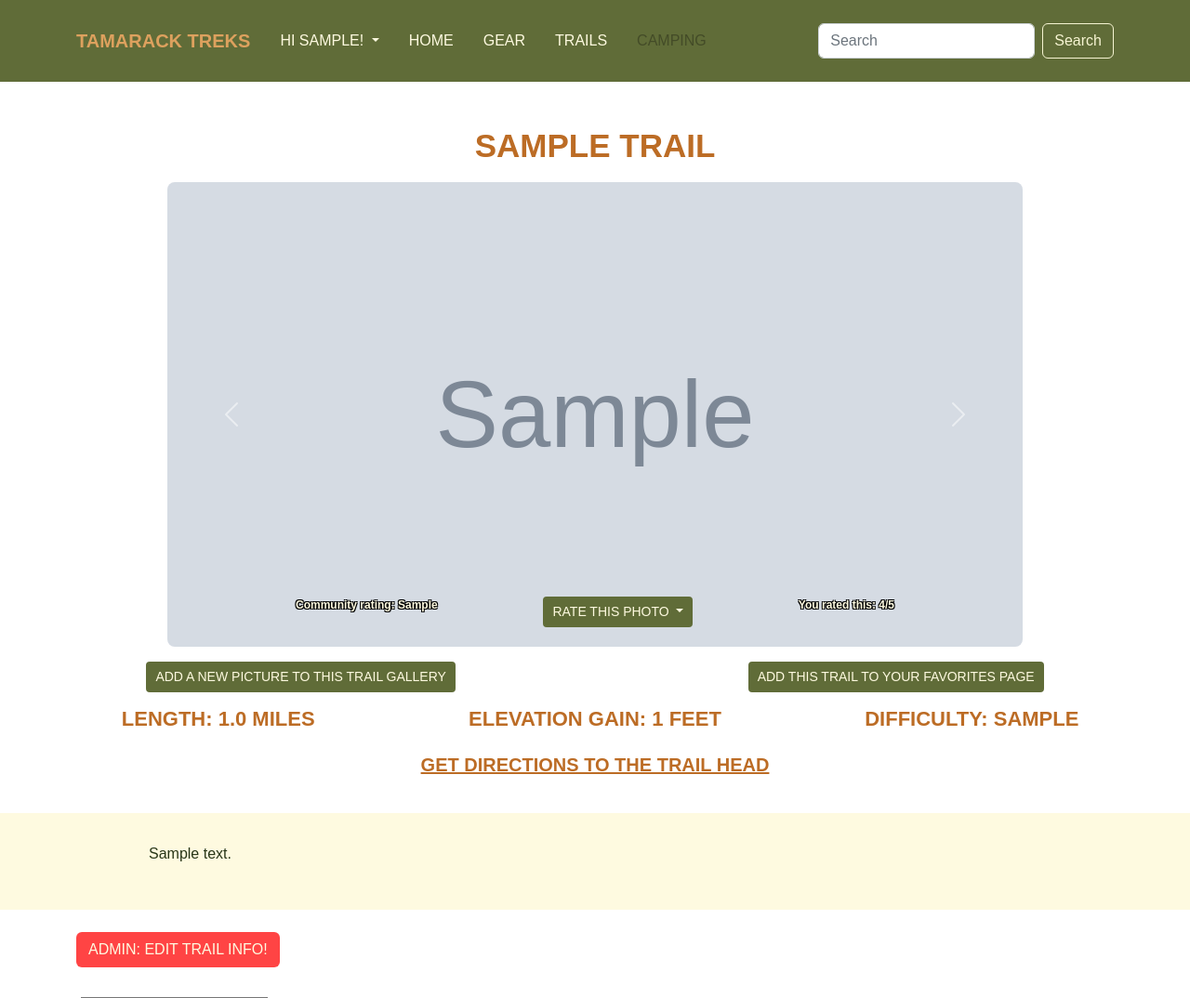
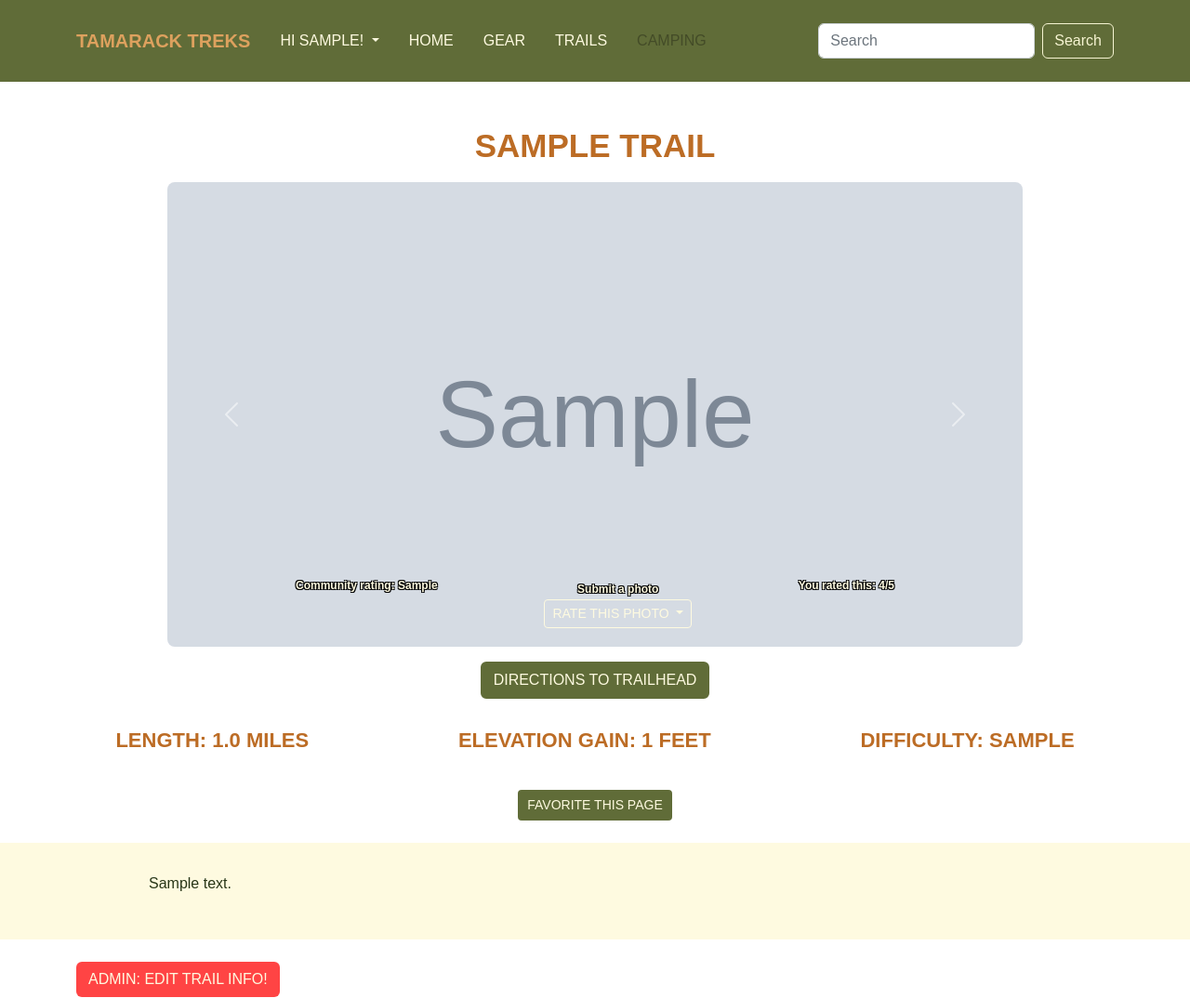
Before and after one commit to DouglasHeinan/tamarack-treks, a Flask app: page /1/view_trail in a window 1280 px wide. Shown: the top 1074 px of the page at 93% size. Run offline with Flask 2, Linux system fonts and the light colour scheme; a user stored in the database is signed in; tables that the repository leaves empty hold one stand-in row (values such as "Sample post"); grey boxes marked "Sample" are stand-in pictures; some libraries are stand-ins or nearby versions; some web fonts are replaced.

Commit message:
adjustments to view-trail page.

```diff
--- a/hiking_blog/static/css/styles.css
+++ b/hiking_blog/static/css/styles.css
@@ -540,10 +540,11 @@ a.trail-carousel-font:hover {
 
 .trail-carousel-caption {
     display: flex;
-    align-items: center;
+    align-items: flex-start;
     justify-content: space-between;
     bottom: 0;
     top: auto;
+    flex: 1 1 0;
 }
 
 .trail-carousel-caption-sm {
@@ -560,15 +561,39 @@ a.trail-carousel-font:hover {
     align-items: center;
 }
 
-.trail-user-add-buttons {
+.rating-and-submit {
     display: flex;
-    justify-content: space-around;
+    flex-direction: column;
+    justify-content: space-between;
+}
+
+.trail-dropdown-btn {
+    background-color: transparent;
+    color: #fefae0;
+    text-transform: uppercase;
+    border-color: #fefae0;
+    border-width: 1px;
+}
+
+.trail-dropdown-btn:hover {
+    background-color: #606c38;
+    border-color: #606c38;
+}
+
+.trail-info-and-links {
+    text-align: center;
+    max-width: 95%;
+    margin: 1em auto;
 }
 
 .trail-info {
-    text-align: center;
-    max-width: 95%;
-    margin: 1em auto;
+    display: flex;
+    justify-content: space-around;
+    margin: 1.5em auto;
+}
+
+.trail-info-or-link {
+    margin: 0.5em;
 }
 
 .trail-attribute {
@@ -578,16 +603,6 @@ a.trail-carousel-font:hover {
     color: #bc6c25;
 }
 
-.maps-link {
-    color: #bc6c25;
-    text-transform: uppercase;
-    font-weight: bold;
-    transition-duration: 0.5s;
-}
-
-.maps-link:hover {
-    color: #dda15e;
-}
 
 /*---------------VIEW GEAR/TRAIL PAGE---------------*/
 .description-container {
--- a/hiking_blog/trails/templates/view_trail.html
+++ b/hiking_blog/trails/templates/view_trail.html
@@ -15,13 +15,13 @@
                 {% endif %}
                     <img class="d-block w-100 trail-page-carousel-img" src="{{ url_for('trail_bp.display_trail_pics', file_name=pic.img) }}" alt="First slide">
                     <div class="carousel-caption trail-carousel-caption-sm dropdown">
-                        <a class="btn btn-sm user-button dropdown-toggle"
+                        <a class="btn btn-sm trail-dropdown-btn dropdown-toggle"
                            role="button"
                            id="smScreenDropdown"
                            data-bs-toggle="dropdown"
                            aria-expanded="false"
                            href="#">
-                                Ratings
+                            Photo info
                         </a>
                         <div class="dropdown-menu dropdown-bg" aria-labelledby="smScreenDropdown">
                             <div class="dropdown-item">
@@ -76,6 +76,15 @@
                                     </span>
                                 </div>
                             </div>
+                            <div>
+                                {% if current_user.is_authenticated %}
+                                <div class="dropdown-item">
+                                    <a href="{{ url_for('trail_bp.add_trail_pic', trail_id=trail.id) }}" class="no-underline trail-carousel-font">
+                                    Submit a photo
+                                    </a>
+                                </div>
+                                {% endif %}
+                            </div>
                         </div>
                     </div>
                     <div class="carousel-caption trail-carousel-caption">
@@ -85,8 +94,16 @@
                         <p class="trail-carousel-font">{{ pic.community_rating }}</p>
                         {% endif %}
                         {% if current_user.is_authenticated %}
+                        <div class="rating-and-submit">
+                            {% if current_user.is_authenticated %}
+                            <div class="">
+                                <a href="{{ url_for('trail_bp.add_trail_pic', trail_id=trail.id) }}" class="no-underline trail-carousel-font">
+                                Submit a photo
+                                </a>
+                            </div>
+                            {% endif %}
                             <div class="dropdown">
-                            <a class="btn btn-sm user-button dropdown-toggle"
+                                <a class="btn btn-sm trail-dropdown-btn dropdown-toggle"
                                    role="button"
                                    id="photoRatingDropdown"
                                    data-bs-toggle="dropdown"
@@ -110,6 +127,7 @@
                                     <a href="{{ url_for('user_profile_bp.rate_photo', user_id=current_user.id, photo_id=pic.id, trail_id=trail.id, rating='1') }}" class="dropdown-item trail-carousel-font">
                                         1
                                     </a>
+                                </div>
                             </div>
                         </div>
                         {% if pic.id not in user_rated_pic_ids %}
@@ -137,15 +155,39 @@
         </div>
     </div>
     <div class="text-center">
-        <div class="mt-3 trail-user-add-buttons">
+        <div class="row trail-info-and-links">
+            <div class="">
+                <a class="btn user-button trail-page-link" href="http://www.google.com/maps/place/{{ trail.latitude }},{{ trail.longitude }}" target="_blank">
+                    Directions to trailhead
+                </a>
+            </div>
+            <div class="trail-info">
+                <div class="trail-length-display">
+                    <div class="trail-info-or-link trail-length">
+                        <h5 class="trail-attribute">Length: {{ trail.hiking_dist }} miles</h5>
+                    </div>
+                </div>
+                <div class="trail-elevation-display">
+                    <div class="trail-info-or-link trail-elevation">
+                        <h5 class="trail-attribute">Elevation Gain: {{ trail.elev_change }} feet</h5>
+                    </div>
+                </div>
+                <div class="trail-difficulty-display">
+                    <div class="trail-info-or-link trail-difficulty">
+                        <h5 class="trail-attribute">Difficulty: {{ trail.difficulty }}</h5>
+                    </div>
+                </div>
+            </div>
+            <div class="">
                 {% if current_user.is_authenticated %}
-            <a href="{{ url_for('trail_bp.add_trail_pic', trail_id=trail.id) }}" class="btn user-button btn-sm">
-                Add a new picture to this trail gallery
+                <div class="trail-info-or-link">
+                    <a href="{{url_for('user_profile_bp.add_favorite', user_id=current_user.id, gear_trail=trail.gear_trail, favorite_id=trail.id)}}" class="btn btn-sm user-button trail-page-link">
+                        Favorite this page
                     </a>
-            <a href="{{url_for('user_profile_bp.add_favorite', user_id=current_user.id, gear_trail=trail.gear_trail, favorite_id=trail.id)}}" class="btn btn-sm user-button">
-                Add this trail to your favorites page
-            </a>
+                </div>
                 {% endif %}
+            </div>
+        </div>
         {% with messages = get_flashed_messages() %}
         {% if messages %}
             {% for message in messages %}
@@ -154,24 +196,13 @@
         {% endif %}
         {% endwith %}
     </div>
-        <div class="row mt-3 trail-info">
-            <div class="col-sm-4 align-right">
-                <h5 class="trail-attribute">Length: {{ trail.hiking_dist }} miles</h5>
-            </div>
-            <div class="col-sm-4">
-                <h5 class="trail-attribute">Elevation Gain: {{ trail.elev_change }} feet</h5>
-            </div>
-            <div class="col-sm-4 align-left">
-                <h5 class="trail-attribute">Difficulty: {{ trail.difficulty }}</h5>
-            </div>
-            <div class="my-3">
-                <h5><a class="maps-link" href="http://www.google.com/maps/place/{{ trail.latitude }},{{ trail.longitude }}" target="_blank">Get Directions to the Trail Head</a></h5>
-            </div>
-        </div>
-    </div>
     <div class="section-background-two">
         <div class="paragraph-spacing">
+            {% if trail.description|length < 500 %}
             <p class="body-font">{{ trail.description }}</p>
+            {% else %}
+            <p class="body-font">{{ trail.description[:400] }}<span><a href="#"> ...more</a></span></p>
+            {% endif %}
         </div>
     </div>
     {% if current_user.is_admin %}
@@ -204,10 +235,10 @@
                     {% if comment.deleted_by %}
                         <p>This comment has been deleted by {{ comment.deleted_by }}</p>
                     {% else %}
-                        <p class="body-text">{{ comment.text }}</p>
+                        <p class="comment-font">{{ comment.text }}</p>
                     {% endif %}
                 </div>
-                <span>
+                <span class="comment-font">
                     {% if current_user.username_approved %}
                     -{{ comment.commenter.username }}
                     {% else %}
@@ -218,14 +249,14 @@
                     {% if comment.commenter_id == current_user.id and not comment.deleted_by %}
                     <span>
                         <a
-                            class="btn btn-danger mt-3"
+                            class="btn comment-edit-btn mt-3"
                             href="{{ url_for('trail_bp.edit_trail_comment', comment_id=comment.id, trail_id=trail.id) }}">
                                 Edit Post
                         </a>
                     </span>
                     <span>
                         <a
-                            class="btn btn-danger mt-3"
+                            class="btn comment-edit-btn mt-3"
                             href="{{ url_for('trail_bp.user_delete_trail_comment', comment_id=comment.id, trail_id=trail.id) }}">
                                 Delete Post
                         </a>
@@ -234,7 +265,7 @@
                     {% if current_user.is_admin and not comment.deleted_by %}
                     <span>
                         <a
-                            class="btn btn-danger mt-3"
+                            class="btn admin-button mt-3"
                             href="{{ url_for(
                             'trail_bp.admin_delete_trail_comment',
                             comment_id=comment.id,
```
Also changed, not shown: other parts of hiking_blog/static/css/styles.css (+51 -0 lines). Lines whose indentation alone changed are shown as unchanged.
